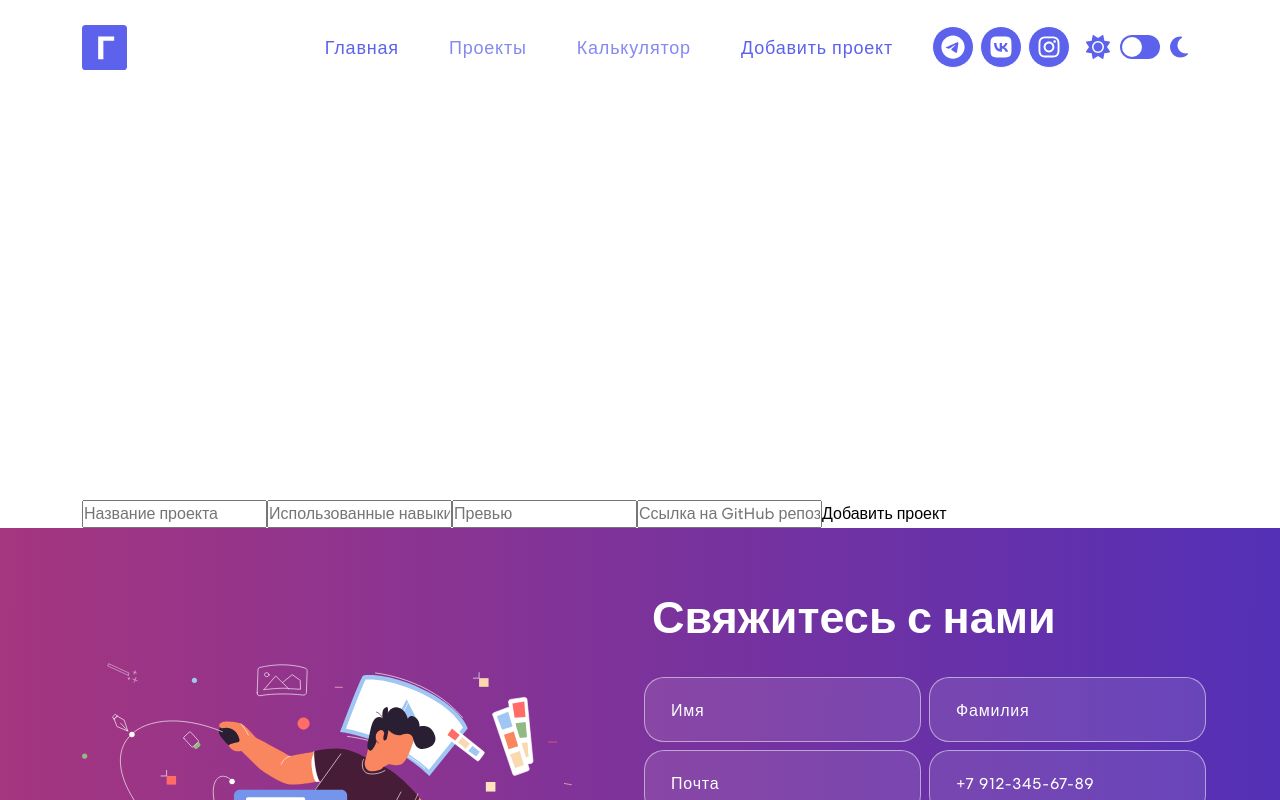
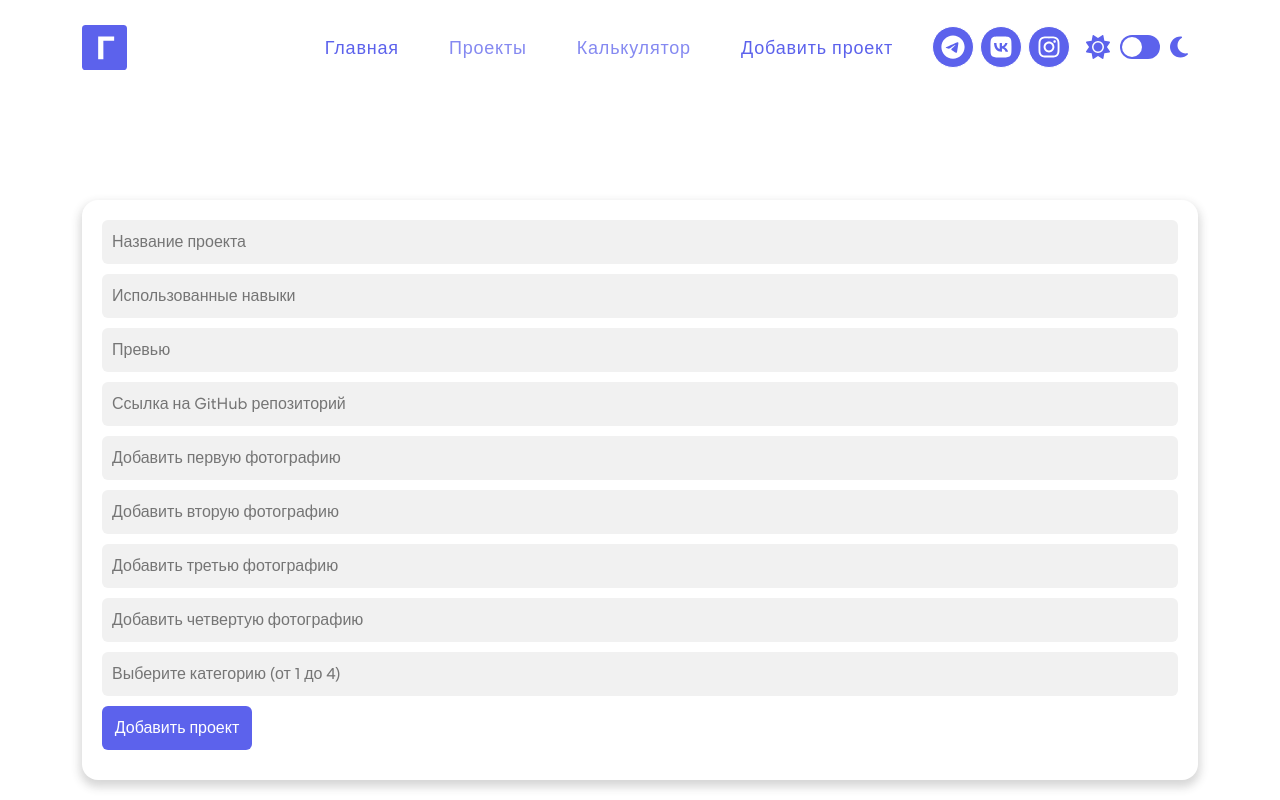
Before and after one commit to fqZell/portfolio, a React (Vite) app: page /addProject in a window 1280 px wide. Shown: the top 800 px of the page. Built offline with nearby package versions, Linux system fonts and the light colour scheme.

Commit message:
add ver 2

```diff
--- a/src/components/addProject/AddProject.jsx
+++ b/src/components/addProject/AddProject.jsx
@@ -1,12 +1,25 @@
 import { useState } from "react";
 import axios from "axios";
-import { Container } from "react-bootstrap";
+import { Button, Container, Form } from "react-bootstrap";
+
+const cats = [
+  { name: 'React' },
+  { name: 'PHP' },
+  { name: 'JS' },
+  { name: 'Laravel' },
+]
 
 const AddProject = () => {
   const [projectName, setProjectName] = useState("");
   const [projectSkills, setProjectSkills] = useState("");
   const [projectPreview, setProjectPreview] = useState("");
   const [projectGitHubLink, setProjectGitHubLink] = useState("");
+  const [projectPhoto, setProjectPhoto] = useState("");
+  const [projectPhoto2, setProjectPhoto2] = useState("");
+  const [projectPhoto3, setProjectPhoto3] = useState("");
+  const [projectPhoto4, setProjectPhoto4] = useState("");
+  const [projectCats, setProjectCats] = useState("");
+  const [categoryId, setCategoryId] = useState(0);
 
   const handleSubmit = (e) => {
     e.preventDefault();
@@ -17,6 +30,11 @@ const AddProject = () => {
         skills: projectSkills,
         preview: projectPreview,
         githubLink: projectGitHubLink,
+        photo: projectPhoto,
+        photo2: projectPhoto2,
+        photo3: projectPhoto3,
+        photo4: projectPhoto4,
+        categories: projectCats,
       })
       .then((response) => {
         console.log("Проект успешно добавлен:", response.data);
@@ -30,43 +48,105 @@ const AddProject = () => {
     setProjectSkills(""); // Сброс поля ввода
     setProjectPreview(""); // Сброс поля ввода
     setProjectGitHubLink("");
+    setProjectPhoto("");
+    setProjectPhoto2("");
+    setProjectPhoto3("");
+    setProjectPhoto4("");
+    setProjectCats("");
   };
 
   return (
     <>
     <Container>
       <div className="add">
-      {/* Форма для добавления проекта */}
-      <form onSubmit={handleSubmit}>
-        <input
+        <Form onSubmit={handleSubmit}>
+          <Form.Group controlId="projectName">
+            <Form.Control
               type="text"
               value={projectName}
               onChange={(e) => setProjectName(e.target.value)}
               placeholder="Название проекта"
             />
-        <input
+          </Form.Group>
+
+          <Form.Group controlId="projectSkills">
+            <Form.Control
               type="text"
               value={projectSkills}
               onChange={(e) => setProjectSkills(e.target.value)}
               placeholder="Использованные навыки"
             />
-        <input
+          </Form.Group>
+
+          <Form.Group controlId="projectPreview">
+            <Form.Control
               type="text"
               value={projectPreview}
               onChange={(e) => setProjectPreview(e.target.value)}
               placeholder="Превью"
             />
-        <input
+          </Form.Group>
+
+          <Form.Group controlId="projectGitHubLink">
+            <Form.Control
               type="text"
               value={projectGitHubLink}
               onChange={(e) => setProjectGitHubLink(e.target.value)}
               placeholder="Ссылка на GitHub репозиторий"
             />
-        <button type="submit">Добавить проект</button>
-      </form>
+          </Form.Group>
 
-      {/* Вывод списка проектов */}
-      {/* ... */}
+          <Form.Group controlId="projectPhoto">
+            <Form.Control
+              type="text"
+              value={projectPhoto}
+              onChange={(e) => setProjectPhoto(e.target.value)}
+              placeholder="Добавить первую фотографию"
+            />
+          </Form.Group>
+
+          <Form.Group controlId="projectPhoto2">
+            <Form.Control
+              type="text"
+              value={projectPhoto2}
+              onChange={(e) => setProjectPhoto2(e.target.value)}
+              placeholder="Добавить вторую фотографию"
+            />
+          </Form.Group>
+
+          <Form.Group controlId="projectPhoto3">
+            <Form.Control
+              type="text"
+              value={projectPhoto3}
+              onChange={(e) => setProjectPhoto3(e.target.value)}
+              placeholder="Добавить третью фотографию"
+            />
+          </Form.Group>
+
+          <Form.Group controlId="projectPhoto4">
+            <Form.Control
+              type="text"
+              value={projectPhoto4}
+              onChange={(e) => setProjectPhoto4(e.target.value)}
+              placeholder="Добавить четвертую фотографию"
+            />
+          </Form.Group>
+
+          <Form.Group controlId="projectCats">
+            <Form.Control
+              type="number"
+              min="1"
+              max="4"
+              value={projectCats}
+              onChange={(e) => setProjectCats(e.target.value)}
+              placeholder="Выберите категорию (от 1 до 4)"
+            />
+          </Form.Group>
+
+          <Button variant="primary" type="submit">
+            Добавить проект
+          </Button>
+        </Form>
       </div>
     </Container>
     </>
--- a/src/router/router.jsx
+++ b/src/router/router.jsx
@@ -1,4 +1,5 @@
-import { createBrowserRouter } from "react-router-dom";
+import React from "react";
+import { createBrowserRouter, useLocation } from "react-router-dom";
 import Root from "../pages/Root";
 import HomePage from "../pages/HomePage";
 import ProjectsPage from "../pages/ProjectsPage";
@@ -6,33 +7,48 @@ import ProjectPage from "../pages/ProjectPage";
 import CalculatorPage from "../pages/CalculatorPage";
 import AddProject from "../components/addProject/AddProject";
 
+const ScrollToTop = () => {
+  const { pathname } = useLocation();
+
+  React.useEffect(() => {
+    window.scrollTo(0, 0); // Прокрутка страницы вверх при изменении маршрута
+  }, [pathname]);
+
+  return null;
+};
+
 const router = createBrowserRouter([
   {
     path: "/",
-        element: <Root />,
+    element: (
+      <>
+        <Root />
+        <ScrollToTop /> {/* Добавляем компонент ScrollToTop внутри маршрутов */}
+      </>
+    ),
     children: [
       {
         path: "/",
-                element: <HomePage />
+        element: <HomePage />,
       },
       {
         path: "/projects",
-                element: <ProjectsPage />
+        element: <ProjectsPage />,
       },
       {
         path: "/project/:id",
-                element: <ProjectPage />
+        element: <ProjectPage />,
       },
       {
         path: "/calculator",
-                element: <CalculatorPage />
+        element: <CalculatorPage />,
       },
       {
         path: "/addProject",
-                element: <AddProject />
+        element: <AddProject />,
       },
-        ]
-    }
-])
+    ],
+  },
+]);
 
 export default router;
--- a/src/style.css
+++ b/src/style.css
@@ -71,6 +71,10 @@ html[data-theme='dark'] {
     --calculator-number-color: #fff;
     --calculator-border-color: #fff;
     --calculator-bcc: #121212;
+
+    --add-bcc: #121212;
+    --add-input-bcc: #1f1f1f;
+    --add-input-color: #ffffff;
 }
 
 html[data-theme='light'] {
@@ -145,6 +149,10 @@ html[data-theme='light'] {
     --calculator-number-color: #121212;
     --calculator-border-color: #5C62EC;
     --calculator-bcc: #5C62EC;
+
+    --add-bcc: #fff;
+    --add-input-bcc: #f1f1f1;
+    --add-input-color: #121212;
 }
 
 @font-face {
@@ -1262,6 +1270,48 @@ nav.navbar .navbar-toggler-icon.open span:nth-child(3) {
     font-size: 14px;
 }
 
+/************ addProject Css ************/
 .add {
-    margin-top: 500px;
+    margin: 200px 0 100px 0;
+    padding: 20px;
+    background-color: var(--add-bcc);
+    -webkit-box-shadow: 0px 5px 10px 2px rgba(39, 39, 39, 0.2);
+    -moz-box-shadow: 0px 5px 10px 2px rgba(44, 44, 44, 0.2);
+    box-shadow: 0px 5px 10px 2px rgba(51, 51, 51, 0.2);
+    color: #fff;
+    border-radius: 16px;
 }
+
+.add form {
+    display: flex;
+    flex-direction: column;
+}
+
+.add form input,
+.add form button {
+    margin-bottom: 10px;
+    background-color: var(--add-input-bcc);
+    color: var(--add-input-color);
+    border: none;
+    padding: 10px;
+}
+
+.add form button {
+    width: 150px;
+    align-self: flex-start;
+    background-color: #5C62EC;
+    color: #fff;
+}
+
+.add form button:hover {
+    background-color: #0056b3;
+}
+
+.add form input::placeholder {
+    color: #757575;
+}
+
+.add form input:focus,
+.add form button:focus {
+    outline: none;
+}
```
Also changed, not shown: src/hooks/use-scrol.js (added, +14 -0 lines). Lines whose indentation alone changed are shown as unchanged.
